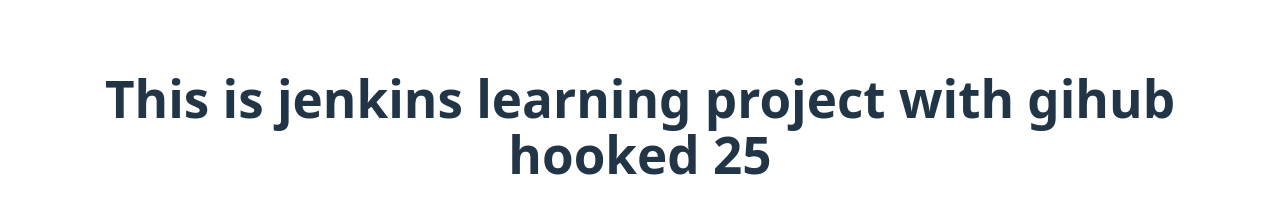
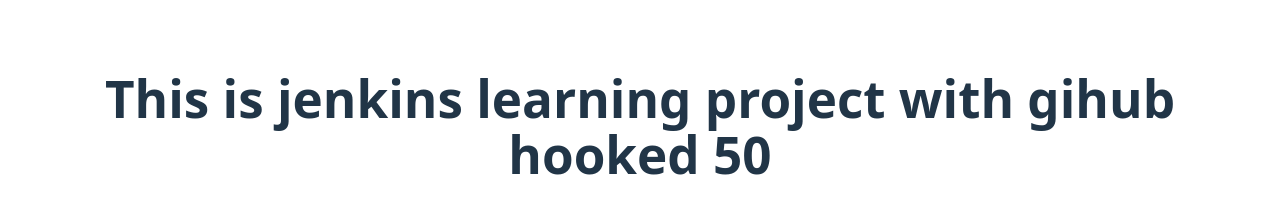
Before and after one commit to ajaykushwaha0508/jenkins-learning, a React (Vite) app: page / in a window 1280 px wide. Shown: the part 527-740 px from the top of the page. Built offline with nearby package versions, Linux system fonts and the light colour scheme.

Commit message:
Update header text in App component

```diff
--- a/src/App.jsx
+++ b/src/App.jsx
@@ -5,7 +5,7 @@ function App() {
   return (
     <>
       <DiJenkins size={500} />
-      <h1>This is jenkins learning project with gihub hooked 25</h1>
+      <h1>This is jenkins learning project with gihub hooked 50</h1>
     </>
   )
 }
```
